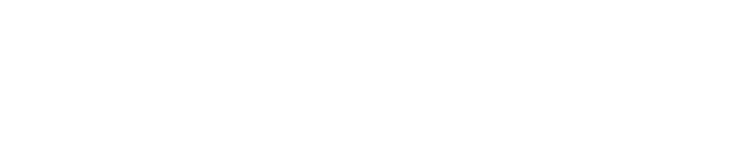
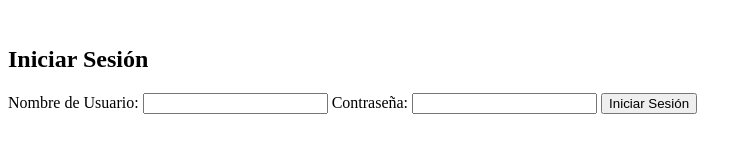
Before and after one commit to Cesar-Mendez31/fluffy-journey, a plain HTML site: page index.html in a window 1280 px wide. Shown: the whole page, without its empty margins (0-752 px from the left). Drawn offline with Linux system fonts and the light colour scheme.

Commit message:
html_commit

```diff
--- a/index.html
+++ b/index.html
@@ -1 +1,25 @@
-<!-- v 1.0.0 html -->
+<!DOCTYPE html>
+<html lang="en">
+
+<head>
+    <meta charset="UTF-8">
+    <meta name="viewport" content="width=device-width, initial-scale=1.0">  <title>Iniciar Sesión</title>
+</head>
+
+<body>
+    <div class="login-container">
+     <h2>Iniciar Sesión</h2>
+     <form action="procesar_iniciar_sesion.php"
+            method="post">
+             <label for="username">Nombre de Usuario:</label>
+             <input type="text" id="username"
+                name="username" required>
+                <label for="password">Contraseña:</label>
+                 <input type="password"
+                id="password" name="password" required>
+                <input type="submit" value="Iniciar Sesión">
+            </form>
+    </div>
+</body>
+
+</html>
```
